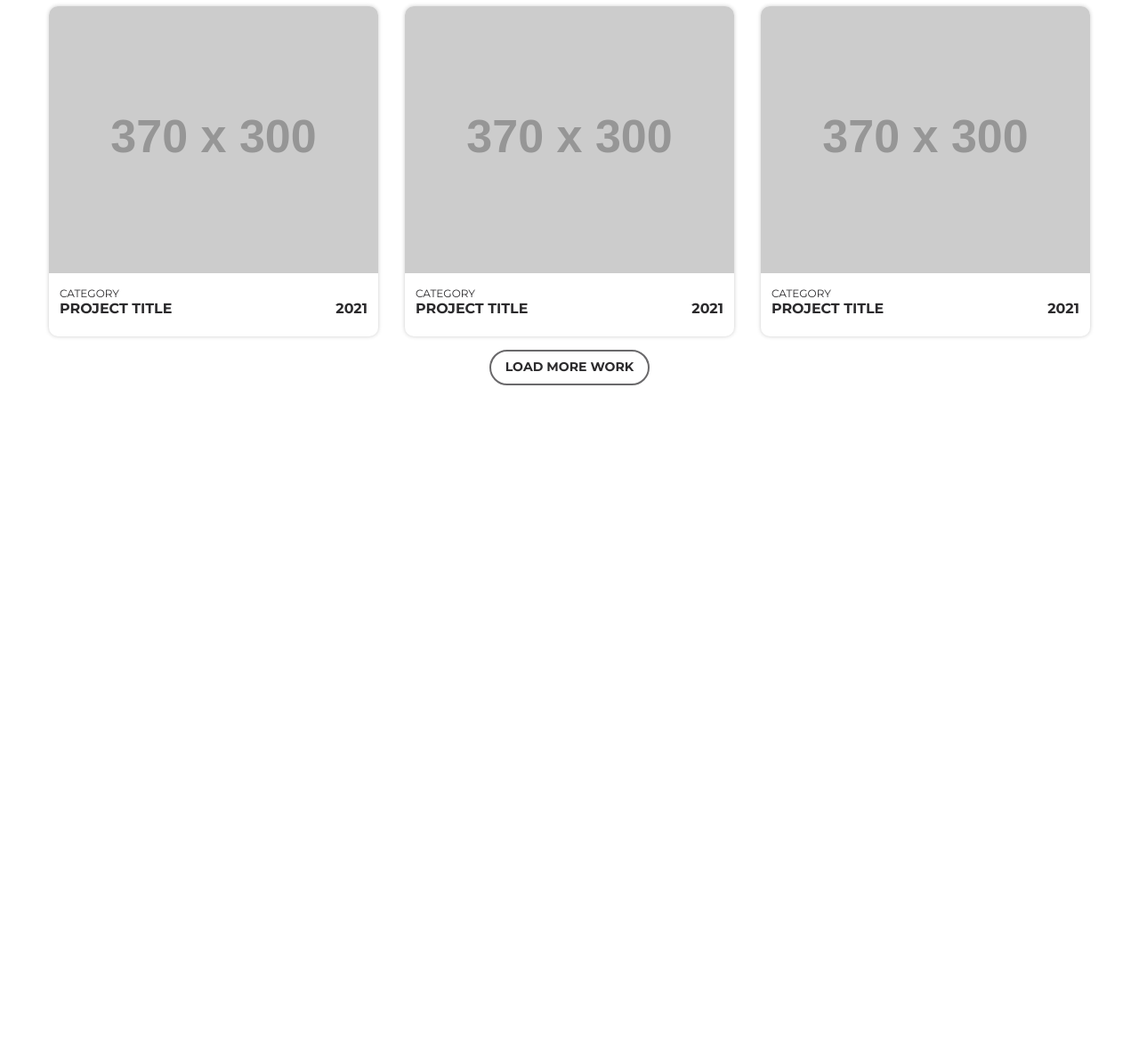
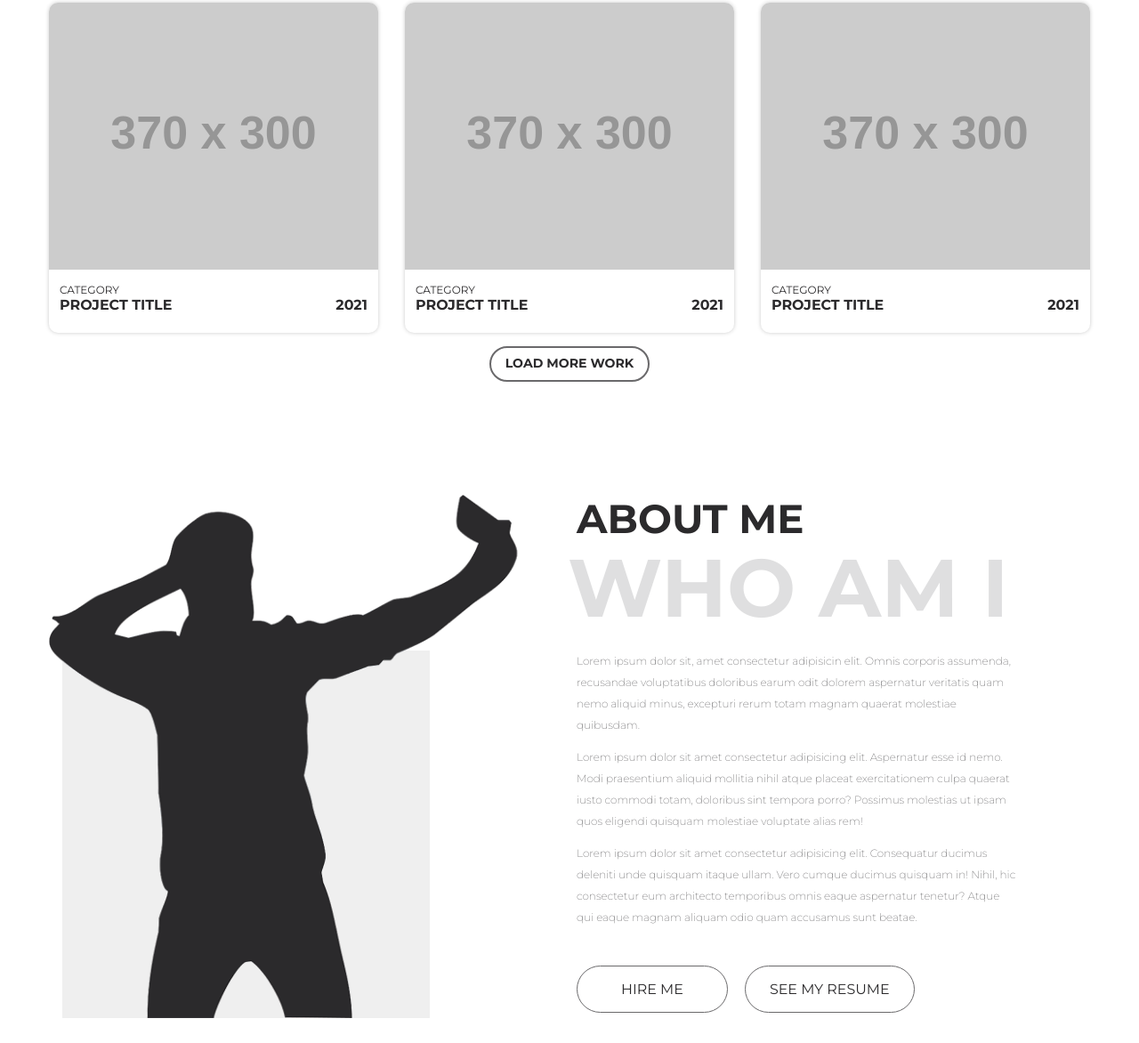
Before and after one commit to shaugsa/DesignerPortfolio, a plain HTML site: page index.html in a window 1280 px wide. Shown: the part 1625-2797 px from the top of the page at 89% size. Before the commit the page ends 2100 px from the top, so only its background shows below. Drawn offline with Linux system fonts and the light colour scheme; placeholder pictures from the web are drawn by us.

Commit message:
add new block: about

```diff
--- /dev/null
+++ b/assets/style/blocks/about.less
@@ -0,0 +1,68 @@
+// main: ../style.less
+
+.about{
+    margin: 8.4rem 0;
+}
+
+.about__inner{
+    display: flex;
+    max-width: 1090px;
+}
+
+.about__photo,
+.about__content{
+    width: 50%;
+}
+
+.about__photo{
+    position: relative;
+
+    .img{
+        position: relative;
+        z-index: 2;
+    }
+
+    &:before{
+        content: "";
+        width: 413px;
+        height: 413px;
+        background-color: #efefef;
+
+        position: absolute;
+        left: 1rem;
+        bottom: 0;
+        z-index: 1;
+
+    }
+
+}
+
+.about__content{
+    padding-left: 3.2rem;
+}
+
+.about__title{
+    font-size: 3rem;
+    color: @black;
+    font-weight: 700;
+}
+
+.about__bigtitle{
+    margin-bottom: 1.4rem;
+    position: relative;
+    left: -10px;
+
+    font-size: 6.1rem;
+    line-height: 1.1;
+    color: rgba(@black, .15);
+    font-weight: 700;
+}
+
+.about__text{
+    margin-bottom: 2.8rem;
+
+    font-size: 0.8rem;
+    line-height: 2;
+    color: @gray;
+    font-weight: 300;
+}
--- a/assets/style/blocks/helper.less
+++ b/assets/style/blocks/helper.less
@@ -3,3 +3,9 @@
 .text-center{
     text-align: center;
 }
+
+img{
+    display: block;
+    max-width: 100%;
+    height: auto;
+}
--- a/assets/style/blocks/works.less
+++ b/assets/style/blocks/works.less
@@ -1,7 +1,7 @@
 // main: ../style.less
 
 .works{
-    padding: 2.8rem 0;
+    margin: 2.8rem 0;
 }
 
 .works__nav{
--- a/assets/style/style.less
+++ b/assets/style/style.less
@@ -36,3 +36,4 @@ h1, h2, h3, h4, h5, h6{
 @import "blocks/portfolio";
 @import "blocks/work";
 @import "blocks/helper";
+@import "blocks/about";
--- a/index.html
+++ b/index.html
@@ -234,5 +234,48 @@
     </div> <!-- /.works-->
 
 
+    <!-- about-->
+    <section class="about">
+        <div class="container">
+
+            <div class="about__inner">
+                <div class="about__photo">
+                    <img class="img" src="assets/images/about/1.png" alt="">
+                </div>
+
+                <div class="about__content">
+                    <h3 class="about__title">ABOUT ME</h3>
+                    <h2 class="about__bigtitle">WHO AM I</h2>
+                    <div class="about__text">
+                        <p>Lorem ipsum dolor sit, amet consectetur adipisicin
+                             elit. Omnis corporis assumenda, recusandae
+                             voluptatibus doloribus earum odit dolorem
+                             aspernatur veritatis quam nemo aliquid minus,
+                             excepturi rerum totam magnam quaerat molestiae quibusdam.</p>
+                        <p>Lorem ipsum dolor sit amet consectetur adipisicing elit.
+                             Aspernatur esse id nemo. Modi praesentium aliquid
+                              mollitia nihil atque placeat exercitationem culpa
+                              quaerat iusto commodi totam, doloribus sint tempora
+                              porro? Possimus molestias ut ipsam quos eligendi
+                              quisquam molestiae voluptate alias rem!</p>
+                        <p>Lorem ipsum dolor sit amet consectetur
+                             adipisicing elit. Consequatur ducimus deleniti
+                             unde quisquam itaque ullam. Vero cumque ducimus
+                             quisquam in! Nihil, hic consectetur eum architecto
+                             temporibus omnis eaque aspernatur tenetur?
+                             Atque qui eaque magnam aliquam odio quam accusamus
+                             sunt beatae.</p>
+                    </div>
+
+                    <a class="btn" href="#">hire me</a>
+                    <button class="btn" type="button" href="#">see my resume</button>
+
+                </div>  <!--/.about__content-->
+            </div> <!--/.about__inner-->
+
+        </div> <!--/.container-->
+    </section> <!--/.about-->
+
+
 </body>
 </html>
```
Also changed, not shown: assets/images/about/1.png (added), assets/images/about/bg.png (added), assets/style/style.css.
